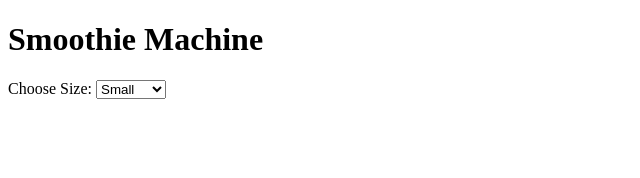
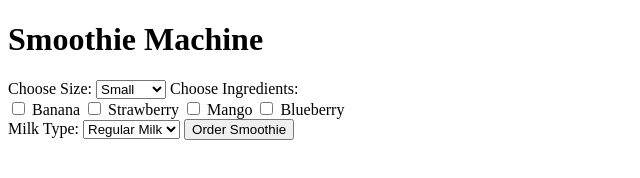
Before and after one commit to kushalpra123/assign2_js, a plain HTML site: page index.html in a window 1280 px wide. Shown: the whole page, without its empty margins (0-640 px from the left). Drawn offline with Linux system fonts and the light colour scheme.

Commit message:
added checkbox  and optio

```diff
--- a/index.html
+++ b/index.html
@@ -18,7 +18,23 @@
             <option value="Large">Large</option>
         </select>
 
+        <label>Choose Ingredients:</label>
+        <div class="checkboxgroup">
+            <label><input type="checkbox" value="Banana"> Banana</label>
+            <label><input type="checkbox" value="Strawberry"> Strawberry</label>
+            <label><input type="checkbox" value="Mango"> Mango</label>
+            <label><input type="checkbox" value="Blueberry"> Blueberry</label>
+        </div>
 
+        <label>Milk Type:</label>
+        <select id="milk">
+            <option value="Regular Milk">Regular Milk</option>
+            <option value="Almond Milk">Almond Milk</option>
+            <option value="Oat Milk">Oat Milk</option>
+        </select>
+
+        <button type="button" id="orderBtn">Order Smoothie</button>
+    </form>
 
     <div id="output"></div>
 </div>
```
